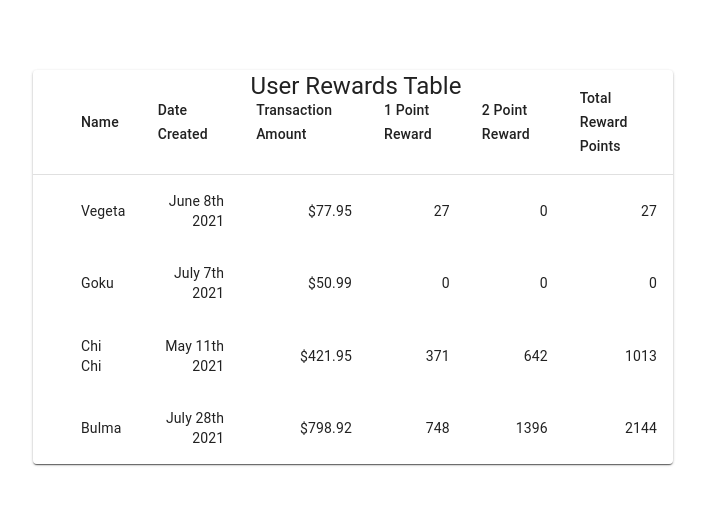
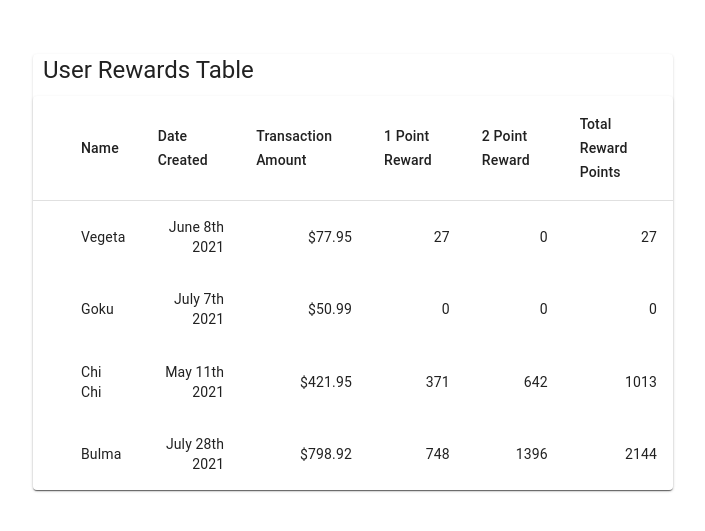
Before and after one commit to kcdhopkins/rewards-program-table, a React (Create React App) app: page / in a window 1280 px wide. Shown: the part 133-664 px from the top of the page, without its empty margins (287-992 px from the left). Built offline with nearby package versions, Linux system fonts and the light colour scheme.

Commit message:
table heading fix and removed useEffect

```diff
--- a/src/App.js
+++ b/src/App.js
@@ -13,8 +13,7 @@ const useStyles = makeStyles({
     alignItems: 'center'
   },
   tableHeader:{
-    position: "absolute",
-    left: "42%"
+    margin: "10px"
   }
 })
 
--- a/src/components/rewardsPoints/index.js
+++ b/src/components/rewardsPoints/index.js
@@ -1,4 +1,4 @@
-import React, {useEffect} from 'react';
+import React from 'react';
 import { Table, TableBody, TableContainer, Paper, } from '@material-ui/core';
 import TableHeader from './TableHeader'
 import Row from './Row'
```
